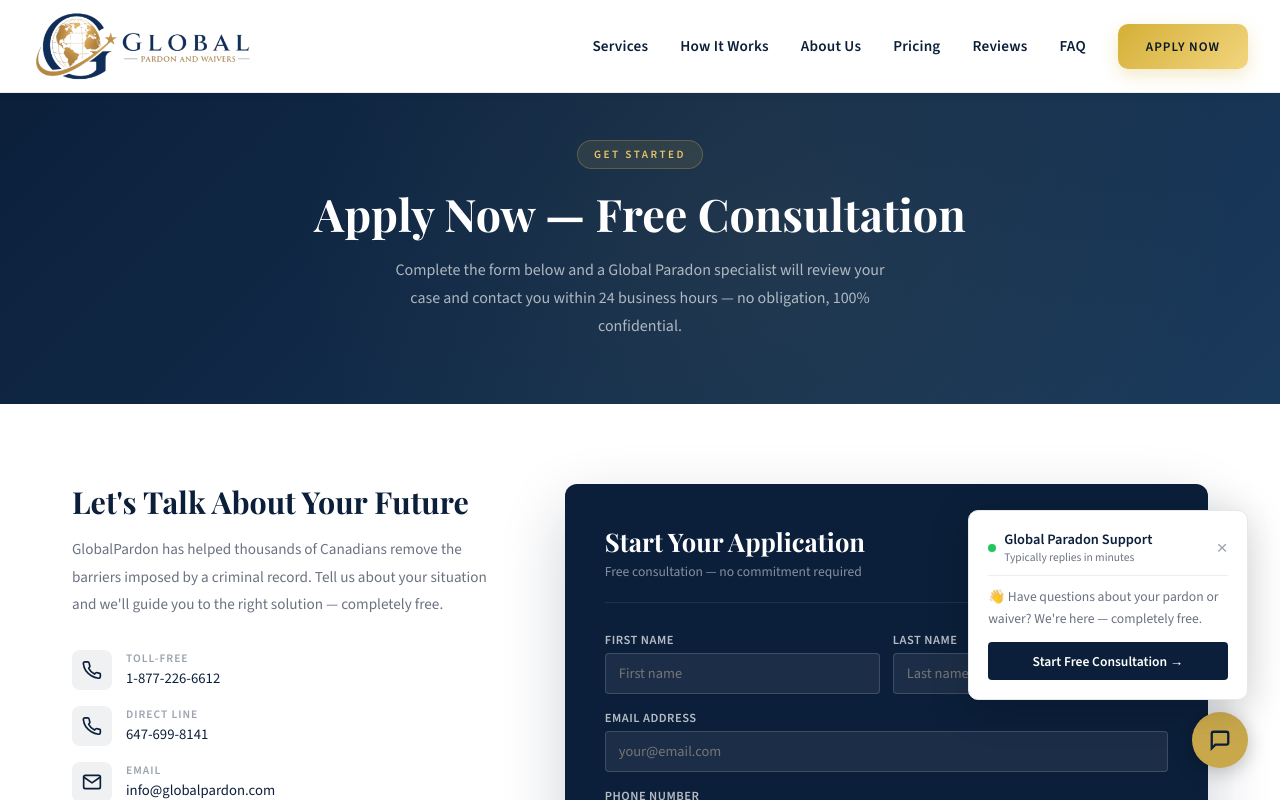
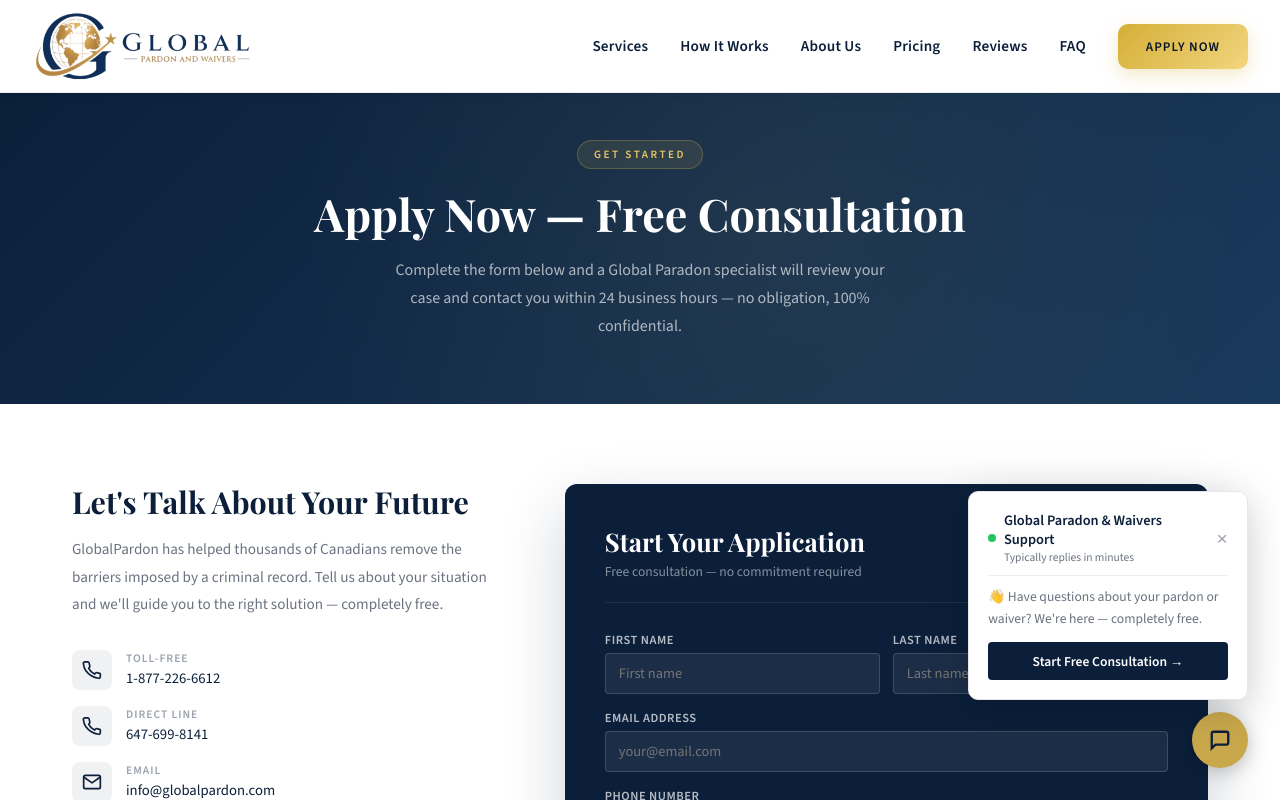
Before and after one commit to BizzOne-Digital/globalparadon, a React (Create React App) app in the folder client/: page /apply in a window 1280 px wide. Shown: the top 800 px of the page. Built offline with nearby package versions, Linux system fonts and the light colour scheme.

Commit message:
some changes

```diff
--- a/client/src/components/LiveChat.js
+++ b/client/src/components/LiveChat.js
@@ -17,7 +17,7 @@
           <div style={{ display: 'flex', alignItems: 'center', gap: 8, marginBottom: 10, paddingBottom: 10, borderBottom: '1px solid #eee' }}>
             <div style={{ width: 8, height: 8, background: '#22c55e', borderRadius: '50%' }}></div>
             <div>
-              <div style={{ fontWeight: 600, fontSize: '0.9rem', color: '#0B1F3A' }}>Global Paradon Support</div>
+              <div style={{ fontWeight: 600, fontSize: '0.9rem', color: '#0B1F3A' }}>Global Paradon & Waivers Support</div>
               <div style={{ fontSize: '0.72rem', color: '#6b7280' }}>Typically replies in minutes</div>
             </div>
             <button onClick={() => setOpen(false)} style={{ marginLeft: 'auto', background: 'none', border: 'none', cursor: 'pointer', fontSize: '1.2rem', color: '#9ca3af', lineHeight: 1 }}>×</button>
```
